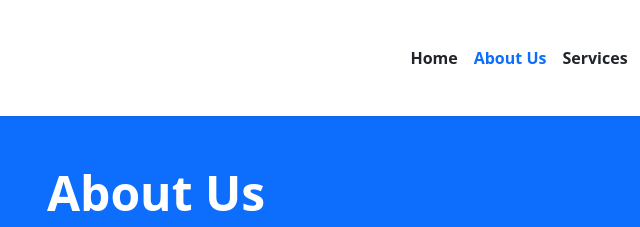
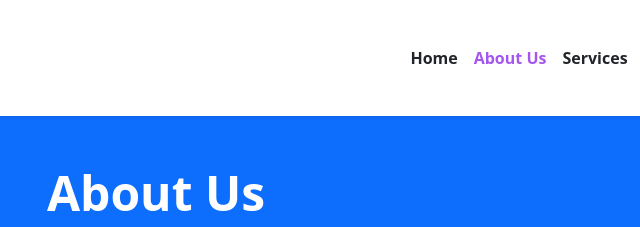
Before and after one commit to vamsi0598/my-website, a plain HTML site: page about.html in a window 1280 px wide. Shown: the top 227 px of the page, 484-1124 px from the left. Drawn offline with nearby package versions, Linux system fonts and the light colour scheme.

Commit message:
making changes

```diff
--- a/css/style.css
+++ b/css/style.css
@@ -1,6 +1,6 @@
 /* ================= GLOBAL ================= */
 :root {
-    --accent: #0d6efd;
+    --accent: #a555f0;
     --shadow-soft: 0 10px 25px rgba(0, 0, 0, 0.08);
     --shadow-hover: 0 18px 35px rgba(0, 0, 0, 0.14);
 }
```
Also changed, not shown: index.html (+0 -2 lines), services.html (+0 -1 lines).
